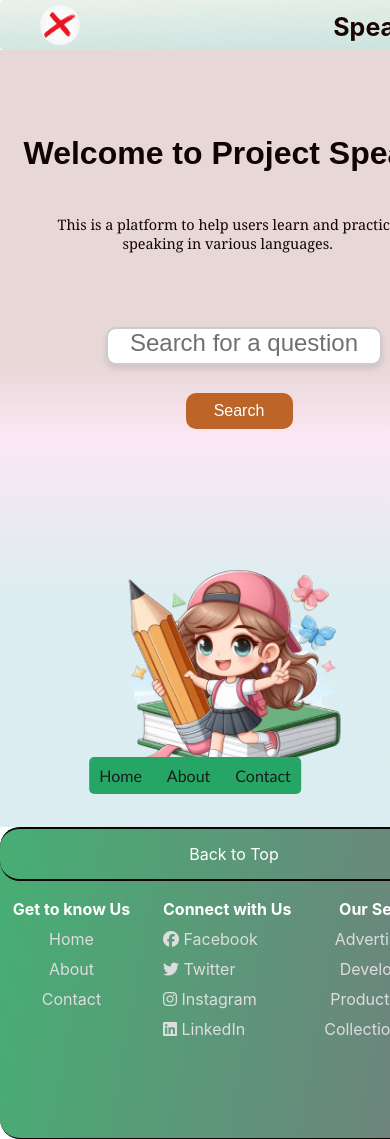
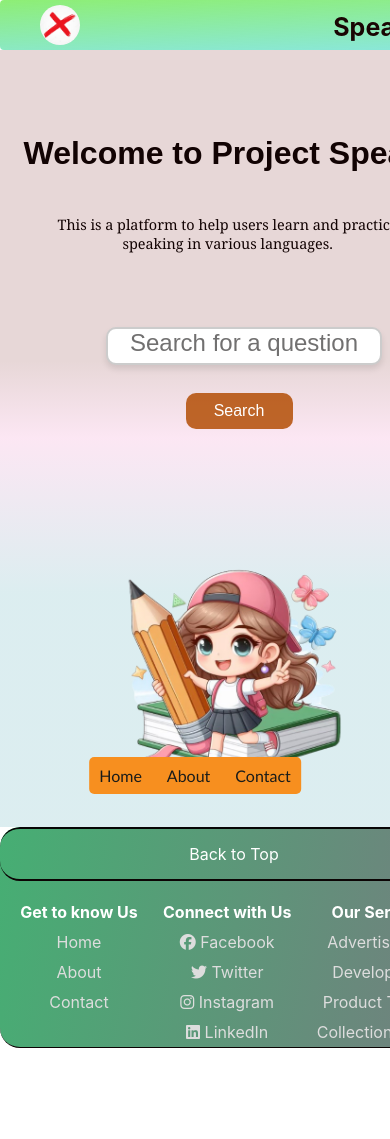
Before and after one commit to NITESH7KUMAR/Project-SpeakX, a React (Create React App) app: page / in a window 390 px wide. Shown: the top 1139 px of the page. After the commit the page ends 1048 px from the top, so only its background shows below. Built offline with nearby package versions, Linux system fonts and the light colour scheme.

Commit message:
Resonsive complete

```diff
--- a/src/components/footer/footer.css
+++ b/src/components/footer/footer.css
@@ -1,11 +1,11 @@
 /* General footer styling */
-
 .footer {
     text-align: center;
     border-bottom: 1px solid rgb(11, 4, 4);
     background: linear-gradient(100deg, #37a868ec, #09191c90);
     border-radius: 20px;
     font-size: larger;
+    overflow: hidden; /* Prevent unnecessary overflow */
 }
 
 /* Back to Top Panel */
@@ -20,26 +20,23 @@
     justify-content: center;
     align-items: center;
     font-size: 1rem;
-
-
 }
-.foot-panel1 p{
+.foot-panel1 p {
     cursor: pointer;
 }
-.foot-panel1 p:hover{
+.foot-panel1 p:hover {
     color: #c2eeea;
 }
 
 /* Main Footer Panel */
 .foot-panel2 {
     color: white;
-    padding-top: 2px;
-    padding-bottom: 45px;
+    padding: 10px 0; /* Minimized padding for better spacing */
     display: flex;
-    height: 150px;
+    flex-wrap: wrap;
     justify-content: space-evenly;
-    flex-wrap: wrap;
-    gap: 20px;
+    gap: 10px; /* Smaller gap to reduce height increase */
+    align-items: flex-start; /* Align items to the top */
 }
 
 /* List styling within the Footer */
@@ -66,36 +63,32 @@
     color: #ffffff;
 }
 
-.contect{
-    text-align: left;
-}
-
-icon:hover{
-    color: #298981;
-}
-
-@media(max-width: 1579px){
+/* Responsive Fixes */
+@media (max-width: 1579px) {
     .footer {
         font-size: 1.5rem;
-        padding-bottom: 60px;
     }
-      .foot-panel1{
+    .foot-panel1 {
         font-size: 1.5rem;
     }
     .foot-panel2 ul a {
         font-size: 1.2rem;
     }
+}
 
-@media(max-width: 610px){
+@media (max-width: 610px) {
     .footer {
-            font-size: 1.0rem;
-            padding-bottom: 60px;
+        font-size: 1rem;
     }
-          .foot-panel1{
-            font-size: 1.0rem;
+    .foot-panel1 {
+        font-size: 1rem;
+    }
+    .foot-panel2 {
+        flex-wrap: wrap;
+        gap: 5px; /* Reduced gap for compact layout */
+        padding: 5px 0; /* Reduced padding */
     }
     .foot-panel2 ul a {
-            font-size: 1.0rem;
+        font-size: 1rem;
     }
 }
-}
--- a/src/components/navbar/navbar.css
+++ b/src/components/navbar/navbar.css
@@ -1,7 +1,7 @@
 
    /* CSS */
 .header {
-  background: linear-gradient(-2deg, #cae2df, #e5ede3c3);
+  background: linear-gradient(-2deg, #8ae7dc, #78eb5bd6);
     padding-bottom: 15px;
     text-align: center;
     height: 50px;
@@ -37,7 +37,7 @@
   }
   .nav-links {
     /* background-color: white; */
-      background-color: rgb(37, 166, 102);
+      background-color: rgb(247, 143, 31);
     display: flex;
     justify-content: center;
     list-style-type: none;
```
Lines whose indentation alone changed are shown as unchanged.
